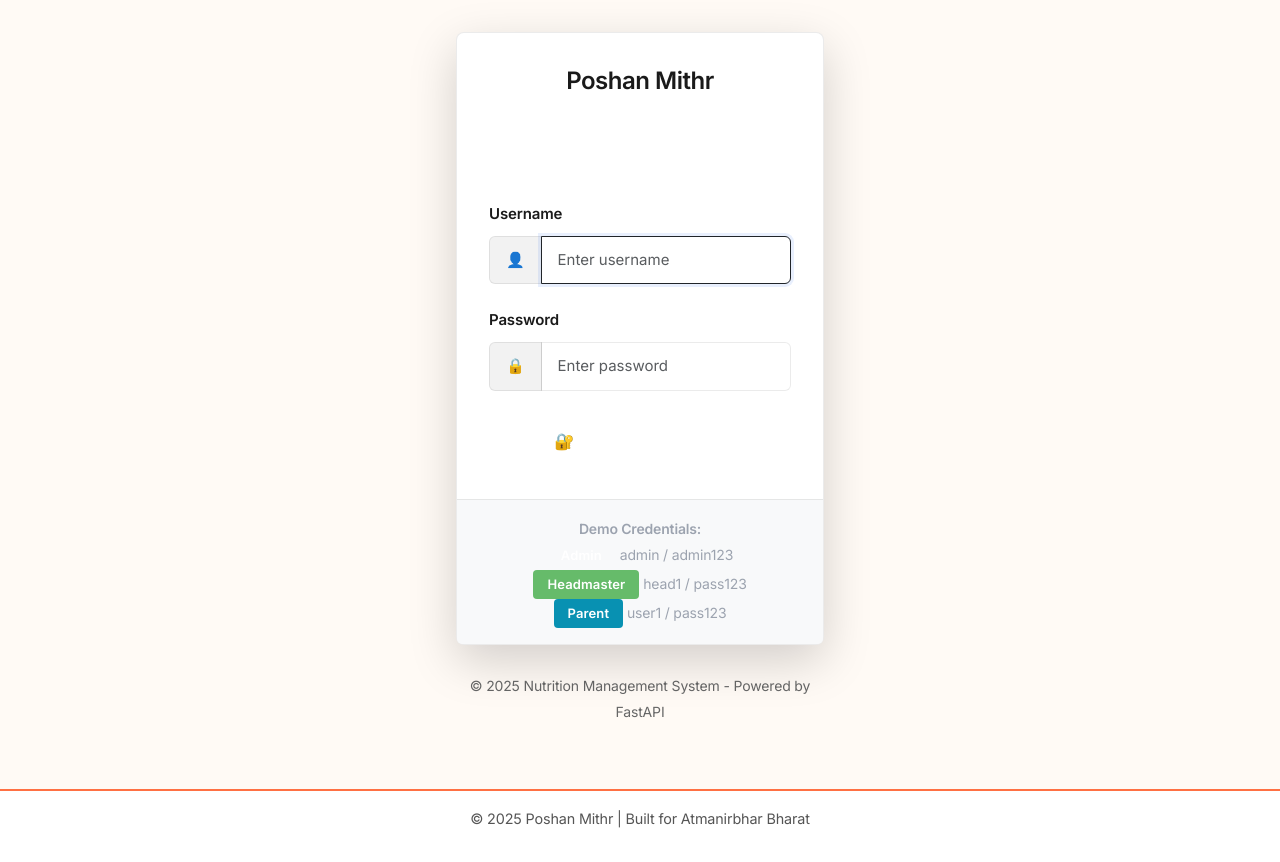
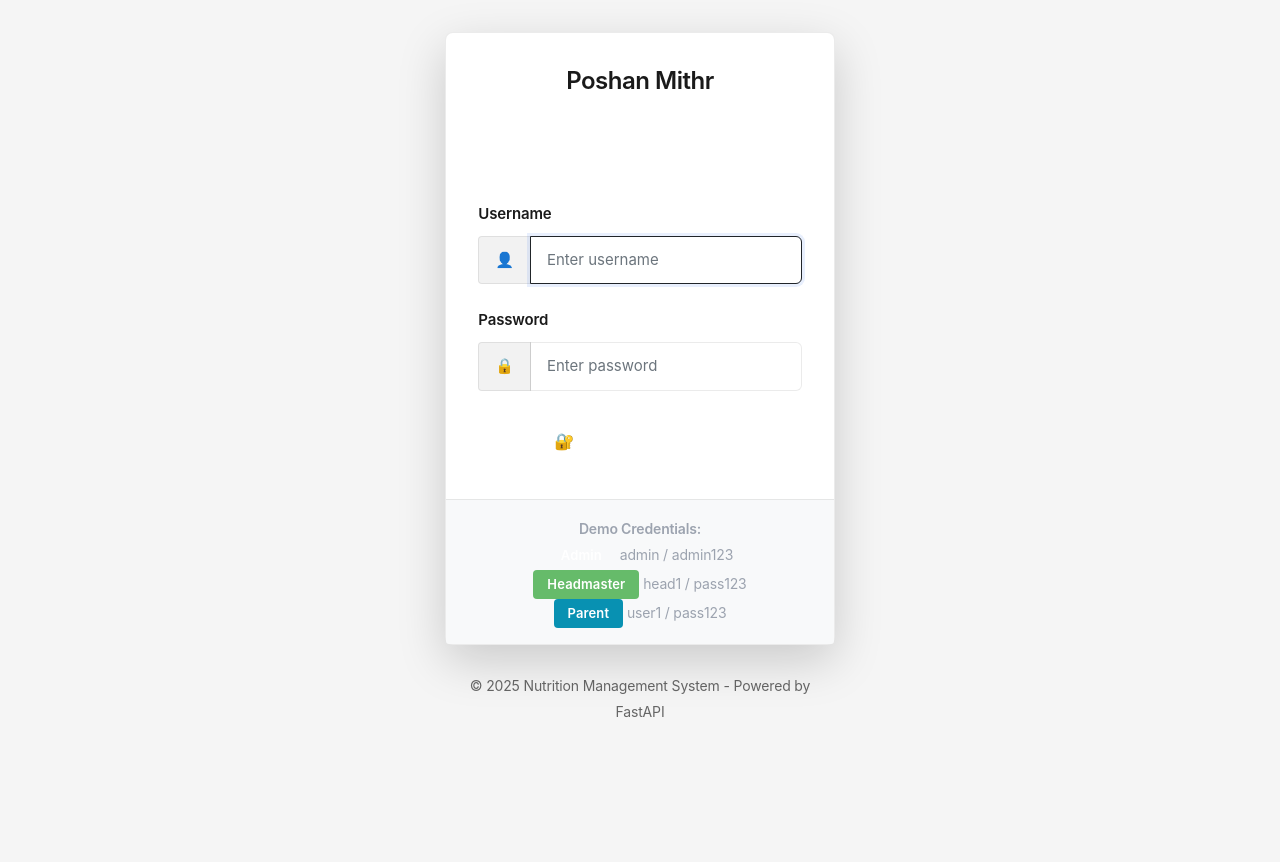
Before and after one commit to AmoghPuthanikar/Poshan_mithr, a FastAPI app: page / in a window 1280 px wide. After the commit the page ends 717 px from the top, so only its background shows below. Run offline with FastAPI, Linux system fonts and the light colour scheme.

Commit message:
Update base.html

```diff
--- a/app/templates/base.html
+++ b/app/templates/base.html
@@ -3,119 +3,24 @@
   <head>
     <meta charset="UTF-8" />
     <meta name="viewport" content="width=device-width, initial-scale=1.0" />
-    <title>{% block title %}Poshan Mithr – Smart Nutrition Management{% endblock %}</title>
-
-    <!-- Google Fonts -->
-    <link
-      href="https://fonts.googleapis.com/css2?family=Inter:wght@300;400;500;600;700&display=swap"
-      rel="stylesheet"
-    />
+    <title>{% block title %}Nutrition Management System{% endblock %}</title>
 
     <!-- Bootstrap CSS -->
     <link
-      href="https://cdn.jsdelivr.net/npm/bootstrap@5.3.2/dist/css/bootstrap.min.css"
+      href="https://cdn.jsdelivr.net/npm/bootstrap@5.1.3/dist/css/bootstrap.min.css"
       rel="stylesheet"
-    />
-
-    <!-- Bootstrap Icons -->
-    <link
-      rel="stylesheet"
-      href="https://cdn.jsdelivr.net/npm/bootstrap-icons@1.11.1/font/bootstrap-icons.css"
     />
 
     <!-- Custom CSS -->
     <link rel="stylesheet" href="/static/css/style.css" />
 
-    <style>
-      body {
-        font-family: "Inter", sans-serif;
-        background-color: #fffaf5;
-        color: #333;
-        margin: 0;
-      }
-
-      /* Navbar styling */
-      .navbar {
-        background: #fff;
-        border-bottom: 2px solid #ff7043;
-        box-shadow: 0 4px 8px rgba(0, 0, 0, 0.05);
-        padding: 0.75rem 2rem;
-      }
-
-      .navbar-brand {
-        font-weight: 700;
-        font-size: 1.4rem;
-        color: #ff5722 !important;
-        display: flex;
-        align-items: center;
-        gap: 0.4rem;
-      }
-
-      .navbar-brand i {
-        font-size: 1.4rem;
-        color: #ff5722;
-      }
-
-      .navbar-nav .nav-link {
-        color: #444 !important;
-        font-weight: 500;
-        margin-left: 1rem;
-        transition: all 0.2s ease-in-out;
-        display: flex;
-        align-items: center;
-        gap: 0.3rem;
-      }
-
-      .navbar-nav .nav-link:hover,
-      .navbar-nav .nav-link.active {
-        color: #ff5722 !important;
-      }
-
-      .dropdown-menu {
-        border-radius: 10px;
-        box-shadow: 0 6px 15px rgba(0, 0, 0, 0.1);
-      }
-
-      .dropdown-item:hover {
-        background-color: #fff3e0;
-        color: #ff5722;
-      }
-
-      /* Main container */
-      main.container-fluid {
-        padding: 3rem 5%;
-        background-color: #fffaf5;
-      }
-
-      /* Footer */
-      footer {
-        background: #fff;
-        border-top: 2px solid #ff7043;
-        text-align: center;
-        padding: 1rem;
-        color: #555;
-        font-size: 0.9rem;
-        margin-top: 2rem;
-      }
-
-      /* Mobile adjustments */
-      @media (max-width: 768px) {
-        .navbar-brand {
-          font-size: 1.2rem;
-        }
-      }
-    </style>
-
     {% block extra_css %}{% endblock %}
   </head>
-
   <body>
     {% if current_user %}
-    <nav class="navbar navbar-expand-lg sticky-top">
+    <nav class="navbar navbar-expand-lg navbar-dark">
       <div class="container-fluid">
-        <a class="navbar-brand" href="/">
-          <i class="bi bi-activity"></i> Poshan Mithr
-        </a>
+        <a class="navbar-brand" href="/"> 🍎 Nutrition Management System </a>
         <button
           class="navbar-toggler"
           type="button"
@@ -190,12 +86,8 @@
 
     <main class="container-fluid py-4">{% block content %}{% endblock %}</main>
 
-    <footer>
-      <p>© 2025 Poshan Mithr | Built for Atmanirbhar Bharat</p>
-    </footer>
-
     <!-- Bootstrap JS -->
-    <script src="https://cdn.jsdelivr.net/npm/bootstrap@5.3.2/dist/js/bootstrap.bundle.min.js"></script>
+    <script src="https://cdn.jsdelivr.net/npm/bootstrap@5.1.3/dist/js/bootstrap.bundle.min.js"></script>
 
     <!-- Custom JS -->
     <script src="/static/js/main.js"></script>
```
Also changed, not shown: other parts of app/templates/base.html (+15 -24 lines).
